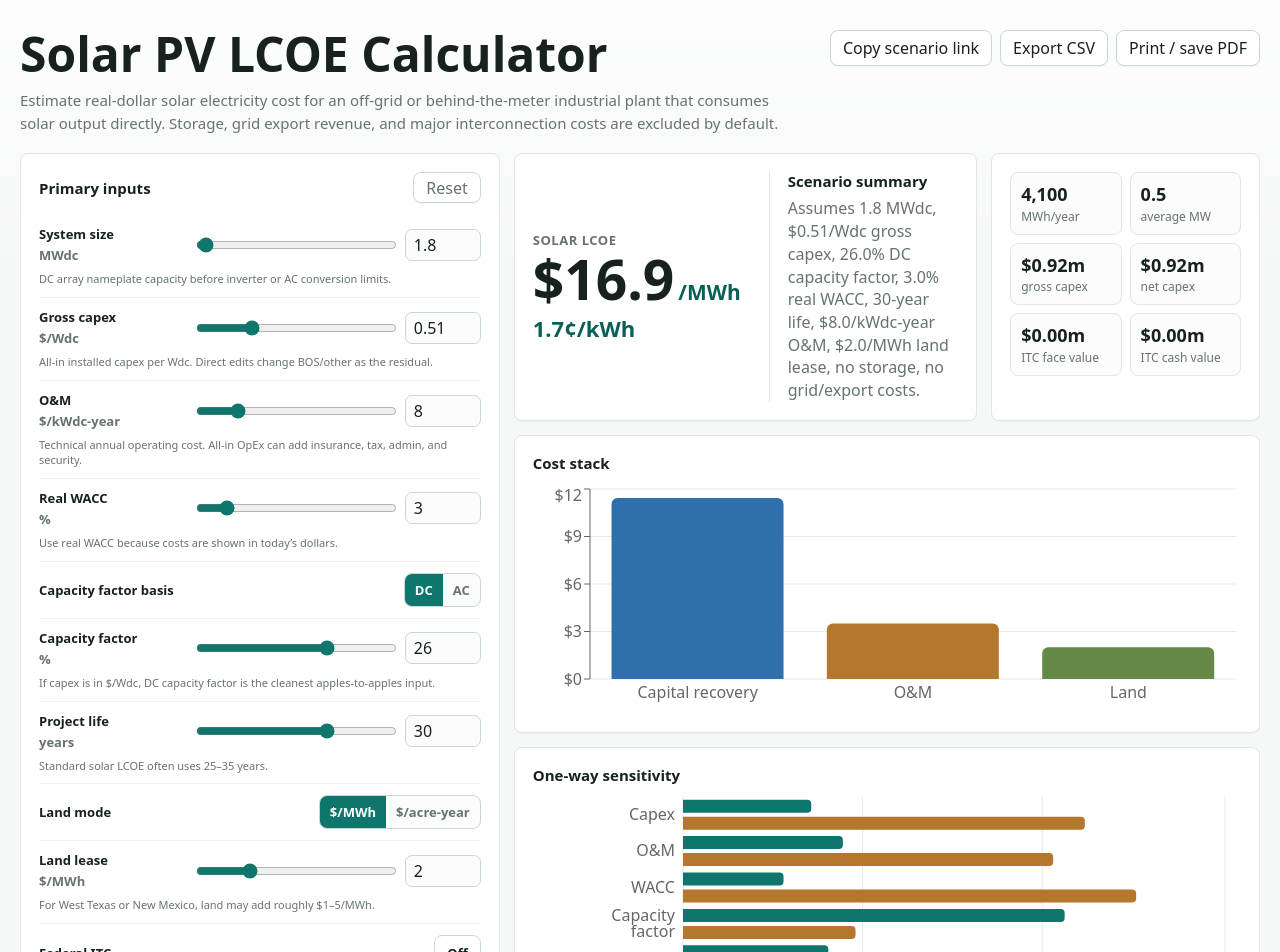
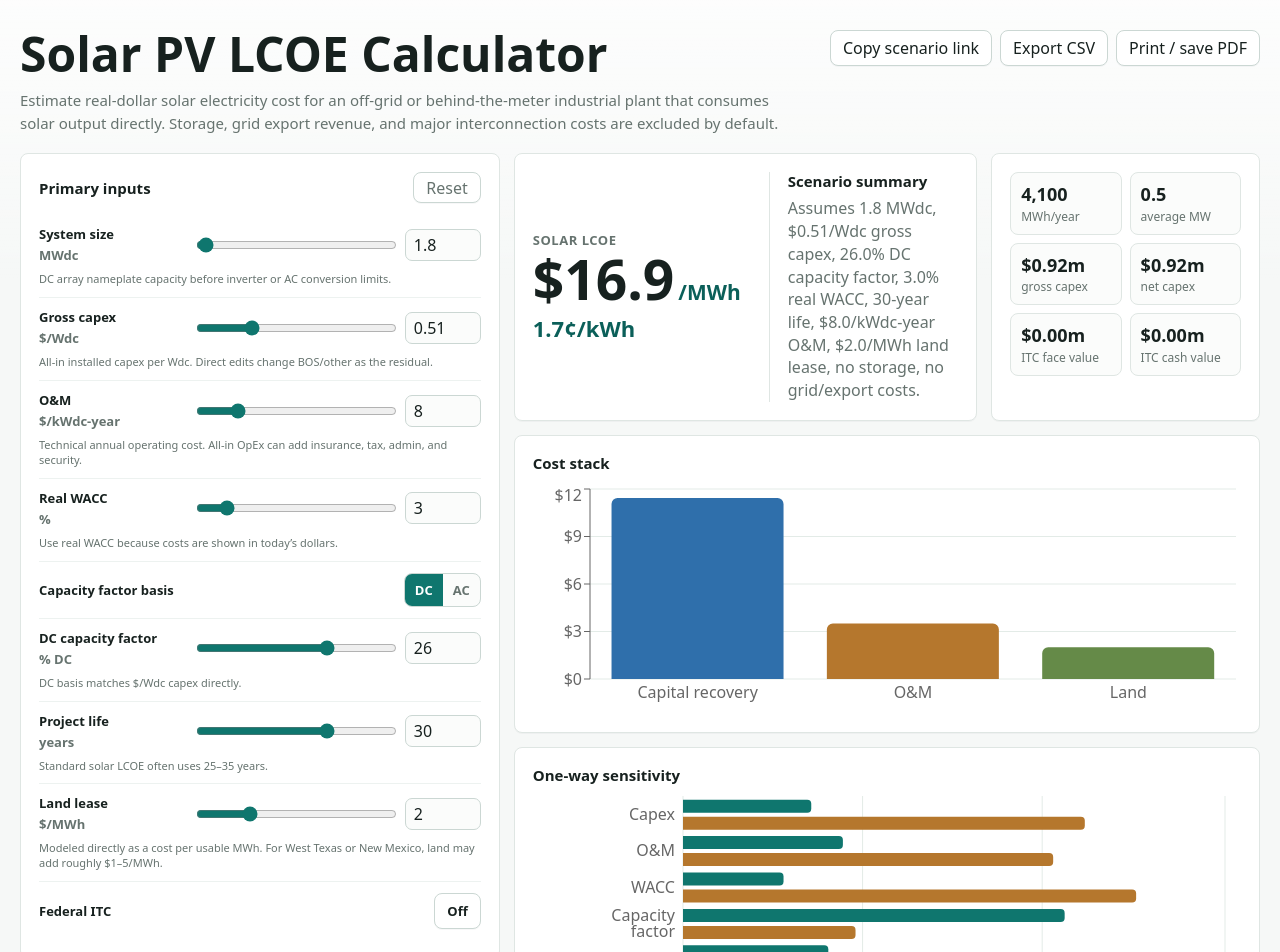
Before and after one commit to guffi/solar-calculator, a React (Vite) app: page / in a window 1280 px wide. Shown: the top 952 px of the page. Built offline with nearby package versions, Linux system fonts and the light colour scheme.

Commit message:
Clarify capacity basis and land input

```diff
--- a/src/App.tsx
+++ b/src/App.tsx
@@ -148,7 +148,7 @@ export default function App() {
     ['Project life', `${input.projectLife} years`, 'Standard LCOE recovery period'],
     ['Degradation', `${pct(input.degradation, 2)}/year`, 'Lifetime average generation is used'],
     ['Curtailment', pct(input.curtailment), 'Unused energy raises useful-energy LCOE'],
-    ['Land lease', input.landMode === 'mwh' ? `$${oneDecimal.format(input.landCostMwh)}/MWh` : `${dollars.format(input.leaseRateAcreYear)}/acre-year`, 'Modeled separately from O&M'],
+    ['Land lease', `$${oneDecimal.format(input.landCostMwh)}/MWh`, 'Modeled separately from O&M'],
     ['ITC', input.itcEnabled ? `${pct(input.itcPercent, 0)} enabled` : 'Off', 'Tax credit monetization is shown separately'],
     ['Storage / grid export', 'Excluded', 'No storage, export revenue, or interconnection costs by default'],
   ];
@@ -203,21 +203,23 @@ export default function App() {
               <span>Capacity factor basis</span>
               <Toggle value={input.capacityMode} options={[{ value: 'dc', label: 'DC' }, { value: 'ac', label: 'AC' }]} onChange={(capacityMode) => setInput((current) => ({ ...current, capacityMode }))} />
             </div>
-            <Field label="Capacity factor" value={input.capacityFactor * 100} min={14} max={32} step={0.5} unit="%" help="If capex is in $/Wdc, DC capacity factor is the cleanest apples-to-apples input." onChange={(value) => setNumber('capacityFactor', value / 100)} />
+            <Field
+              label={input.capacityMode === 'dc' ? 'DC capacity factor' : 'AC capacity factor'}
+              value={input.capacityFactor * 100}
+              min={14}
+              max={32}
+              step={0.5}
+              unit={input.capacityMode === 'dc' ? '% DC' : '% AC'}
+              help={
+                input.capacityMode === 'dc'
+                  ? 'DC basis matches $/Wdc capex directly.'
+                  : 'AC basis is converted to DC-equivalent using the DC/AC ratio below.'
+              }
+              onChange={(value) => setNumber('capacityFactor', value / 100)}
+            />
             {input.capacityMode === 'ac' ? <Field label="DC/AC ratio" value={input.dcAcRatio} min={1} max={1.6} step={0.05} unit="ratio" help="Used when AC capacity factor is entered. 10 MWdc / 7.7 MWac is about 1.3." onChange={(value) => setNumber('dcAcRatio', value)} /> : null}
             <Field label="Project life" value={input.projectLife} min={10} max={40} step={1} unit="years" help="Standard solar LCOE often uses 25–35 years." onChange={(value) => setNumber('projectLife', value)} />
-            <div className="modeLine">
-              <span>Land mode</span>
-              <Toggle value={input.landMode} options={[{ value: 'mwh', label: '$/MWh' }, { value: 'acreYear', label: '$/acre-year' }]} onChange={(landMode) => setInput((current) => ({ ...current, landMode }))} />
-            </div>
-            {input.landMode === 'mwh' ? (
-              <Field label="Land lease" value={input.landCostMwh} min={0} max={8} step={0.25} unit="$/MWh" help="For West Texas or New Mexico, land may add roughly $1–5/MWh." onChange={(value) => setNumber('landCostMwh', value)} />
-            ) : (
-              <>
-                <Field label="Lease rate" value={input.leaseRateAcreYear} min={100} max={2000} step={25} unit="$/acre-year" help="Annual land lease price." onChange={(value) => setNumber('leaseRateAcreYear', value)} />
-                <Field label="Land intensity" value={input.acresPerMw} min={3} max={10} step={0.25} unit="acres/MWdc" help="Ground-mounted PV land use assumption." onChange={(value) => setNumber('acresPerMw', value)} />
-              </>
-            )}
+            <Field label="Land lease" value={input.landCostMwh} min={0} max={8} step={0.25} unit="$/MWh" help="Modeled directly as a cost per usable MWh. For West Texas or New Mexico, land may add roughly $1–5/MWh." onChange={(value) => setInput((current) => ({ ...current, landMode: 'mwh', landCostMwh: value }))} />
             <div className="switchRow">
               <span>Federal ITC</span>
               <button className={input.itcEnabled ? 'switch on' : 'switch'} onClick={() => setInput((current) => ({ ...current, itcEnabled: !current.itcEnabled }))}>
@@ -282,7 +284,7 @@ export default function App() {
                 <p>
                   Assumes {oneDecimal.format(input.systemMwDc)} MWdc, ${result.capexWdc.toFixed(2)}/Wdc gross capex, {pct(input.capacityFactor)}{' '}
                   {input.capacityMode.toUpperCase()} capacity factor, {pct(input.wacc)} real WACC, {input.projectLife}-year life, $
-                  {oneDecimal.format(result.omKwYear)}/kWdc-year O&M, {input.landMode === 'mwh' ? `$${oneDecimal.format(input.landCostMwh)}/MWh land lease` : 'acre-year land lease'}, no storage, no grid/export costs.
+                  {oneDecimal.format(result.omKwYear)}/kWdc-year O&M, ${oneDecimal.format(input.landCostMwh)}/MWh land lease, no storage, no grid/export costs.
                 </p>
                 {input.itcEnabled ? <p>Includes {pct(input.itcPercent, 0)} federal ITC. Face value and monetized value are shown separately.</p> : null}
               </div>
--- a/src/urlState.ts
+++ b/src/urlState.ts
@@ -47,7 +47,7 @@ export function loadFromUrl(): SolarInputs {
       (next[key] as string) = raw;
     }
   }
-  return next;
+  return { ...next, landMode: 'mwh' };
 }
 
 export function makeScenarioUrl(input: SolarInputs) {
```
Also changed, not shown: 1 other file (tests, documents, lock files or other folders).
